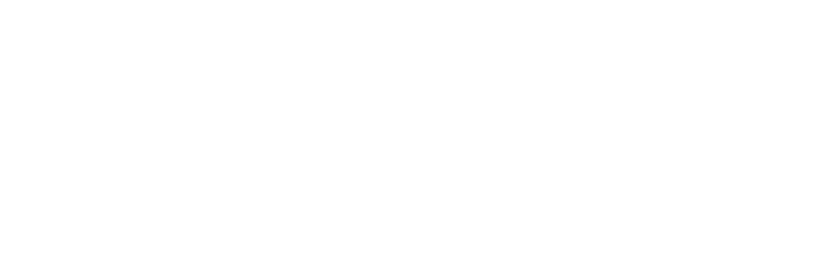
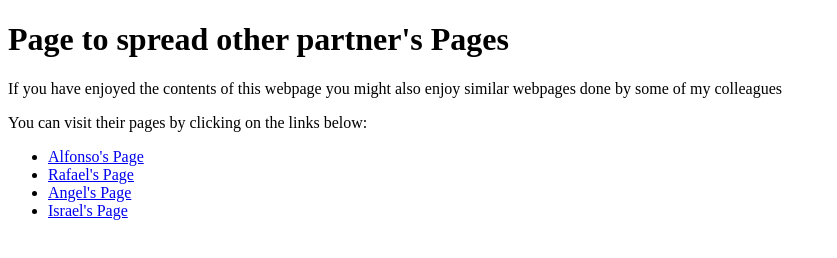
Before and after one commit to alejandro-gragera-garces/Practical-Work-II, a plain HTML site: page docs/public/net.html in a window 1280 px wide. Shown: the whole page, without its empty margins (0-837 px from the left). Drawn offline with Linux system fonts and the light colour scheme.

Commit message:
Template for partner's webpages, will edit with CSS implementation

```diff
--- a/docs/public/net.html
+++ b/docs/public/net.html
@@ -0,0 +1,26 @@
+<!-- To acquire information about the urls of my colleagues I have asked for help acquiring their urls to make this code possible -->
+<!-- If this broke any rule related to not having help to complete this project, I apologise it wasn't my intetion to violate any rules and I recognise that when I was doing my previous drafts I should've asked directly -->
+
+<!DOCTYPE html>
+<html>
+<head>
+   <title>Net of partners</title>
+   <link rel="stylesheet" href="../css/styles.css">
+</head>
+<body>
+    <div class="header">
+        <h1>Page to spread other partner's Pages</h1>
+    </div>
+
+    <div class="description">
+        <p>If you have enjoyed the contents of this webpage you might also enjoy similar webpages done by some of my colleagues</p>
+        <p>You can visit their pages by clicking on the links below:</p>
+    </div>
+    <ul>
+	    <li><a href="https://alfonso-moreno-aguilera.github.io/Fundamentals-of-Computer-Engineering-Practical-Work-II/">Alfonso's Page</a></li>
+        <li><a href="https://rafael-baena-gomez.github.io/PW2/">Rafael's Page</a></li>
+        <li><a href="https://angel-fernandez-alonso.github.io/Pagina-web-trabajo-final/index.html">Angel's Page</a></li>
+        <li><a href="https://israel-depedro-castillo.github.io/Practical_work_II/public/topic.html">Israel's Page</a></li>
+    </ul>
+</body>
+</html>
```
Also changed, not shown: docs/index.html (+3 -3 lines), docs/public/contact.html (+1 -1 lines).
